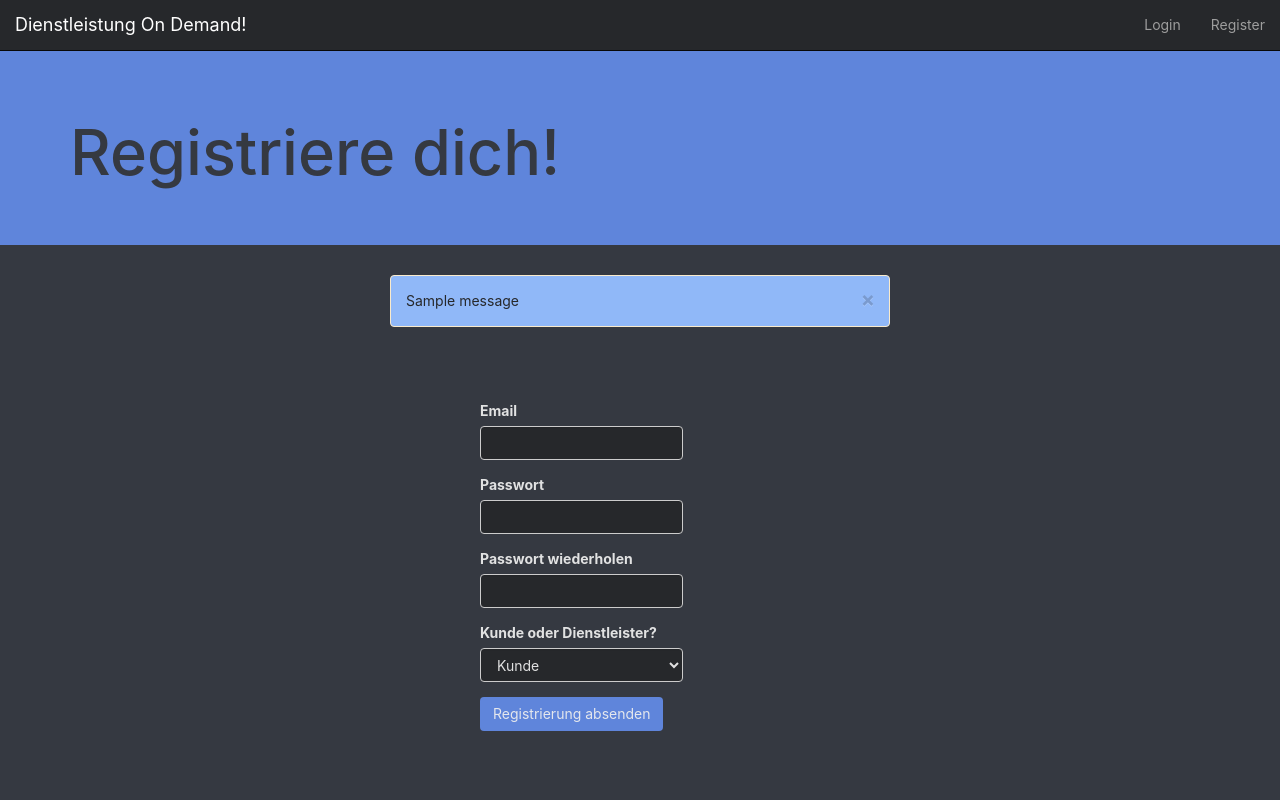
After one commit to YannickMetz/Anwendungsprojekt, a Flask app: page /register in a window 1280 px wide. The commit adds this page. Run offline with Flask 2, Linux system fonts and the light colour scheme; tables that the repository leaves empty hold one stand-in row (values such as "Sample post"); one stand-in notice (Sample message) is shown; some libraries are stand-ins or nearby versions.

Commit message:
user story 33 account login umgesetzt

```diff
--- a/app/auth.py
+++ b/app/auth.py
@@ -2,7 +2,7 @@ from flask import Flask, render_template, redirect, url_for, request, Blueprint,
 from werkzeug.security import generate_password_hash, check_password_hash
 from flask_login import login_user, login_required, logout_user, current_user
 import requests, os
-from . forms import LoginForm, RegisterForm
+from . forms import LoginForm, RegisterForm, ChangePasswordForm
 from . import db
 from .models import User
 
@@ -38,8 +38,13 @@ def register():
     if register_form.validate_on_submit():
         if User.query.filter_by(email=request.form.get('email')).first():
             #Benutzer existiert bereits
-            flash("Account with this email adress already exists. Try login instead.")
+            flash("Es liegt bereits eine Registrierung mit dieser Email vor. Bitte Login probieren.")
             return redirect(url_for('auth.login'))
+
+        elif register_form.password.data != register_form.password_repeated.data:
+            flash('Neue Passwörter stimmen nicht überein!')
+            return redirect(url_for('auth.register'))
+
         new_user=User(
             email = register_form.email.data,
             password=generate_password_hash(
@@ -47,15 +52,40 @@ def register():
                 method='pbkdf2:sha256',
                 salt_length=8
             ),
-            name = register_form.name.data
+            role = register_form.role.data
         )
         db.session.add(new_user)
         db.session.commit()
         login_user(new_user)
-        return redirect(url_for('views.timeline'))
+        return redirect(url_for('views.home'))
 
     return render_template("register.html", form=register_form)
 
+
+@auth.route('/changepw', methods=['POST', 'GET'])
+@login_required
+def changepw():
+    changepw_form = ChangePasswordForm()
+    if changepw_form.validate_on_submit():
+        user = current_user
+        if check_password_hash(user.password, changepw_form.old_pw.data) == False:
+            flash('Altes Passwort nicht korrekt!')
+            return redirect(url_for('auth.changepw'))
+
+        elif changepw_form.new_pw.data != changepw_form.new_pw_repeated.data:
+            flash('Neue Passwörter stimmen nicht überein!')
+            return redirect(url_for('auth.changepw'))
+
+        elif check_password_hash(user.password, changepw_form.old_pw.data) == True:
+            current_user.password = generate_password_hash(
+                changepw_form.new_pw.data,
+                method='pbkdf2:sha256',
+                salt_length=8
+            )
+            db.session.commit()
+            return redirect(url_for('views.home'))
+
+    return render_template("changepw.html", form=changepw_form)
 
 
 @auth.route('/logout')
--- a/app/forms.py
+++ b/app/forms.py
@@ -1,5 +1,5 @@
 from flask_wtf import FlaskForm
-from wtforms import StringField, SubmitField, PasswordField, TextAreaField
+from wtforms import StringField, SubmitField, PasswordField, TextAreaField, SelectField
 from wtforms.validators import DataRequired, URL, Optional
 
 
@@ -8,11 +8,18 @@ from wtforms.validators import DataRequired, URL, Optional
 class LoginForm(FlaskForm):
     email = StringField(label="Email", validators=[DataRequired()])
     password = PasswordField(label="Password", validators=[DataRequired()])
-    submit = SubmitField("Let me in!")
+    submit = SubmitField("Login")
 
 
 class RegisterForm(FlaskForm):
     email = StringField(label="Email", validators=[DataRequired()])
-    password = StringField(label="Password", validators=[DataRequired()])
-    name = StringField(label="Username", validators=[DataRequired()])
-    submit = SubmitField("Sign me up!")
+    password = PasswordField(label="Passwort", validators=[DataRequired()])
+    password_repeated = PasswordField(label="Passwort wiederholen", validators=[DataRequired()])
+    role = SelectField(label="Kunde oder Dienstleister?", validators=[DataRequired()], choices=["Kunde", "Dienstleister"])
+    submit = SubmitField("Registrierung absenden")
+
+class ChangePasswordForm(FlaskForm):
+    old_pw = PasswordField(label="Altes Passwort", validators=[DataRequired()])
+    new_pw = PasswordField(label="Neues Passwort", validators=[DataRequired()])
+    new_pw_repeated = PasswordField(label="Neues Passwort wiederholen", validators=[DataRequired()])
+    submit = SubmitField("Passwortänderung übernehmen")
--- a/app/static/mystyle.css
+++ b/app/static/mystyle.css
@@ -0,0 +1,96 @@
+:root{
+    --color1: #353941;
+    --color2: #26282B;
+    --color3: #5F85DB;
+    --color4: #90B8F8;
+    --color5: #eeee;
+}
+
+
+body {
+    padding-top: 50px;
+    background-color: var(--color1) ;
+    color: var(--color5);
+    font-family: -apple-system, BlinkMacSystemFont, 'Segoe UI', Roboto, Oxygen, Ubuntu, Cantarell, 'Open Sans', 'Helvetica Neue', sans-serif, Arial, sans-serif;
+}
+
+/* Formular textfeld Farbe */
+.form-control {
+    background-color: var(--color2);
+    color: var(--color5);
+}
+
+/* begrenzt die Breite des Login und Register Containers */
+.container-auth{
+    padding-top: 5%;
+    padding-bottom: 5%;
+    width: 350px;
+}
+
+.container-post{
+    padding-top: 5%;
+    padding-bottom: 5%;
+    max-width: 700px;
+}
+
+
+.btn-custom{
+    background-color: var(--color3);
+    color: var(--color5);
+}
+
+.btn-custom-right{
+    background-color: var(--color3);
+    color: var(--color5);
+    float: right;
+}
+
+.btn-custom-like{
+    background-color: var(--color4);
+    color: var(--color5);
+}
+
+
+/* Navbar angepasst*/
+.navbar-inverse{
+    background-color: var(--color2);
+}
+
+/* Dropdown Menue angepasst */
+.dropdown-menu {
+    background-color: var(--color2);
+}
+.dropdown-menu li a{
+    background-color: var(--color2);
+    color: var(--color5);
+}
+
+.dropdown-menu > li > a:hover {
+    background-color: var(--color4);
+    color: var(--color2);
+}
+
+
+/* flashed warning messages */
+.alert{
+    background-color: var(--color4);
+    color: var(--color2);
+    width: 500px;
+    margin: 10px auto;
+}
+
+.jumbotron-frontpage {
+    min-height: 800px !important;
+    background-image: url("/static/img/compressed_alexander-andrews-53dxJIOJRfc-unsplash.jpg");
+    background-size: cover;
+    background-position: center;
+    color: var(--color5);
+}
+
+.jumbotron-register {
+    /*background-image: url("/static/img/compressed_cropped_izzy-gerosa-xniTNHp4UVE-unsplash.jpg"); */
+    background-color: var(--color3);
+    background-size: cover;
+    background-position: center;
+    color: var(--color1);
+}
--- a/app/templates/base.html
+++ b/app/templates/base.html
@@ -3,7 +3,43 @@
 {{super()}}
 <link rel="stylesheet" href="{{url_for('auth.static', filename='mystyle.css')}}">
 {% endblock %}
+{% block navbar %}
+<nav class="navbar navbar-inverse navbar-fixed-top">
+    <div class="container-fluid">
+        <div class="navbar-header">
+            <button type="button" class="navbar-toggle collapsed" data-toggle="collapse"
+                data-target="#bs-example-navbar-collapse-1" aria-expanded="false">
+                <span class="sr-only">Toggle navigation</span>
+                <span class="icon-bar"></span>
+                <span class="icon-bar"></span>
+                <span class="icon-bar"></span>
+            </button>
+            <a class="navbar-brand" href="{{ url_for('views.home') }}">Dienstleistung On Demand!</a>
+        </div>
 
+        <div class="collapse navbar-collapse" id="bs-example-navbar-collapse-1">
+            <ul class="nav navbar-nav navbar-right">
+                {% if not current_user.is_authenticated %}
+                <li><a href="{{ url_for('auth.login') }}">Login</a></li>
+                <li><a href="{{ url_for('auth.register') }}">Register</a></li>
+                {% endif %}
+                {% if current_user.is_authenticated %}
+                <li class="dropdown">
+                    <a href="#" class="dropdown-toggle" data-toggle="dropdown" role="button" aria-haspopup="true"
+                        aria-expanded="false">{{ current_user.email}} <span class="caret"></span></a>
+                    <ul class="dropdown-menu">
+                        <li><a href="{{url_for('auth.changepw')}}">Passwort ändern</a></li>
+                        <li role="separator" class="divider"></li>
+                        <li><a href="{{url_for('auth.logout')}}">Ausloggen</a></li>
+                    </ul>
+                </li>
+                {% endif %}
+            </ul>
+        </div>
+    </div>
+</nav>
+
+{% endblock %}
 
 {% block content %}
 <h1>content</h1>
--- /dev/null
+++ b/app/templates/register.html
@@ -0,0 +1,40 @@
+{% extends 'base.html' %}
+{% import "bootstrap/wtf.html" as wtf %}
+
+
+
+{% block content %}
+<div>
+  <div class="jumbotron jumbotron-register" >
+      <div class="container">
+
+        <h1>Registriere dich!</h1>
+
+      </div>
+    </div>
+  </div>
+<div>
+  {% with messages = get_flashed_messages() %}
+  {% if messages %}
+  {% for message in messages %}
+
+  <div class="alert alert-warning alert-dismissible" role="alert">
+    <button type="button" class="close" data-dismiss="alert" aria-label="Close"><span
+        aria-hidden="true">&times;</span></button>
+    {{ message }}
+  </div>
+  {% endfor %}
+  {% endif %}
+  {% endwith %}
+</div>
+
+<div class="container container-auth">
+    <div class="row">
+
+      <div class="col-lg-8 col-md-10 mx-auto content">
+        {{ wtf.quick_form(form, novalidate=True, button_map={"submit": "custom"}) }}
+      </div>
+
+    </div>
+</div>
+{% endblock %}
```
Also changed, not shown: app/templates/changepw.html (added, +31 -0 lines), app/templates/login.html (added, +32 -0 lines).
